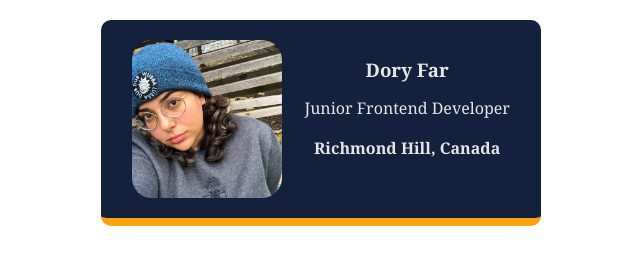
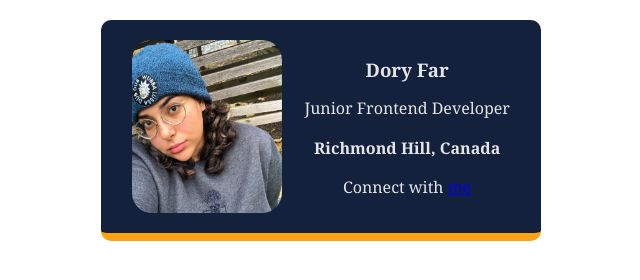
Before and after one commit to DoryFar/Digital-Card, a plain HTML site: page index.html in a window 1280 px wide. Shown: the whole page, without its empty margins (319-959 px from the left). Drawn offline with nearby package versions, Linux system fonts and the light colour scheme.

Commit message:
Update index.html

```diff
--- a/index.html
+++ b/index.html
@@ -9,6 +9,7 @@
                 <h3>Dory Far</h3>
                 <p>Junior Frontend Developer</p>
                 <h4>Richmond Hill, Canada</h4>
+                <p>Connect with <a target="_blank" href="https://www.linkedin.com/in/d-ershadifar/">me</a></p>
             </div>
         </div>
     </body>
```
